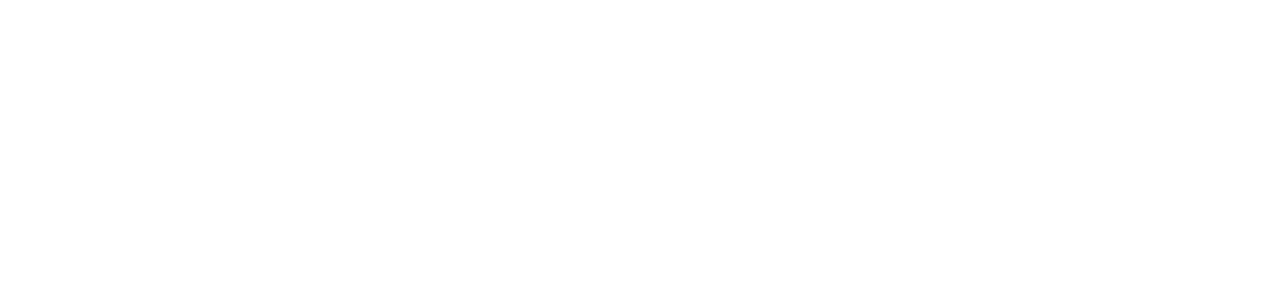
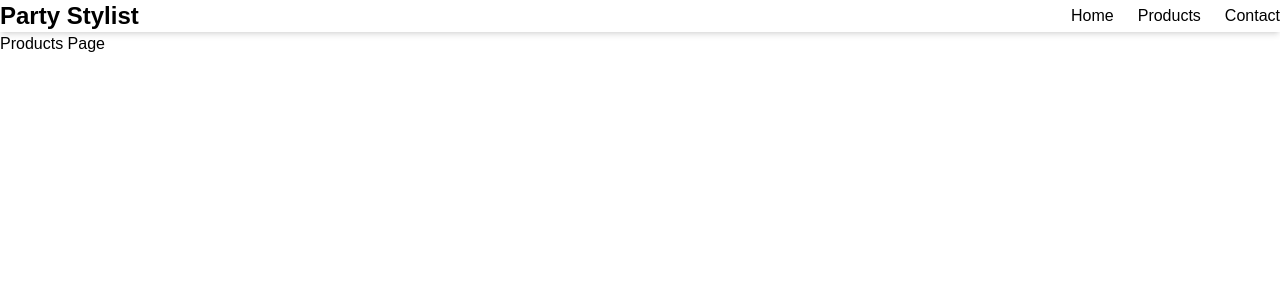
Before and after one commit to maya-said/party-stylist-project, a React (Vite) app: page /products in a window 1280 px wide. Before the commit this address had no page. Shown: the top 300 px of the page. Built offline with nearby package versions, Linux system fonts and the light colour scheme.

Commit message:
create products and contact pages

```diff
--- /dev/null
+++ b/src/pages/ContactPage.tsx
@@ -0,0 +1,9 @@
+const ContactPage = () => {
+  return (
+    <div>
+      <h1>Contact Page</h1>
+    </div>
+  );
+};
+
+export default ContactPage;
--- /dev/null
+++ b/src/pages/ProductsPage.tsx
@@ -0,0 +1,9 @@
+const ProductsPage = () => {
+  return (
+    <div>
+      <h1>Products Page</h1>
+    </div>
+  );
+};
+
+export default ProductsPage;
--- a/src/router/AppRouter.tsx
+++ b/src/router/AppRouter.tsx
@@ -1,15 +1,32 @@
 import { BrowserRouter, Routes, Route } from "react-router-dom";
 
 import MainLayout from "../layouts/MainLayout";
+
 import HomePage from "../pages/HomePage";
+import ProductsPage from "../pages/ProductsPage";
+import ContactPage from "../pages/ContactPage";
 
 const AppRouter = () => {
   return (
     <BrowserRouter>
       <Routes>
+
         <Route element={<MainLayout />}>
+
           <Route path="/" element={<HomePage />} />
+
+          <Route
+            path="/products"
+            element={<ProductsPage />}
+          />
+
+          <Route
+            path="/contact"
+            element={<ContactPage />}
+          />
+
         </Route>
+
       </Routes>
     </BrowserRouter>
   );
```
